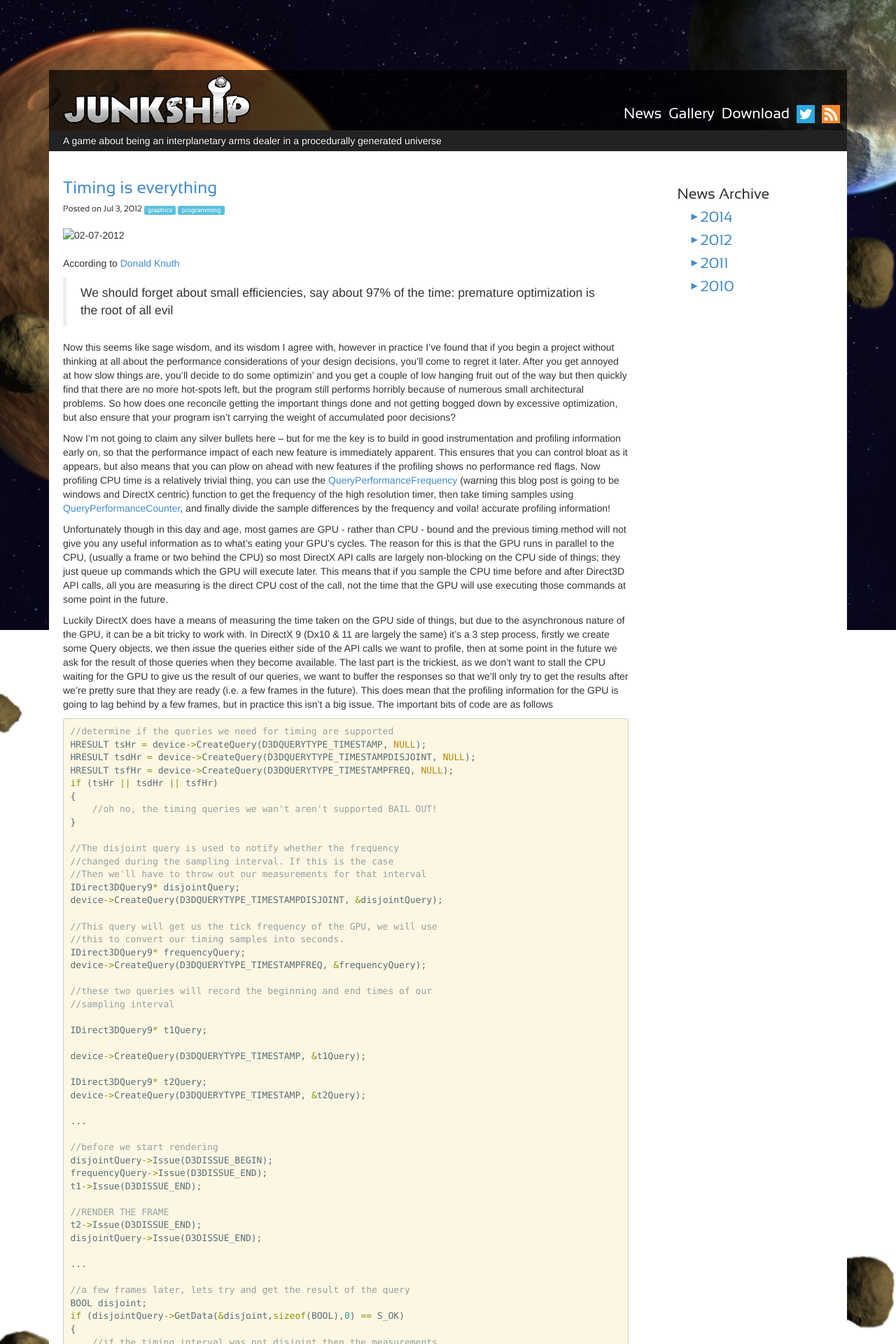
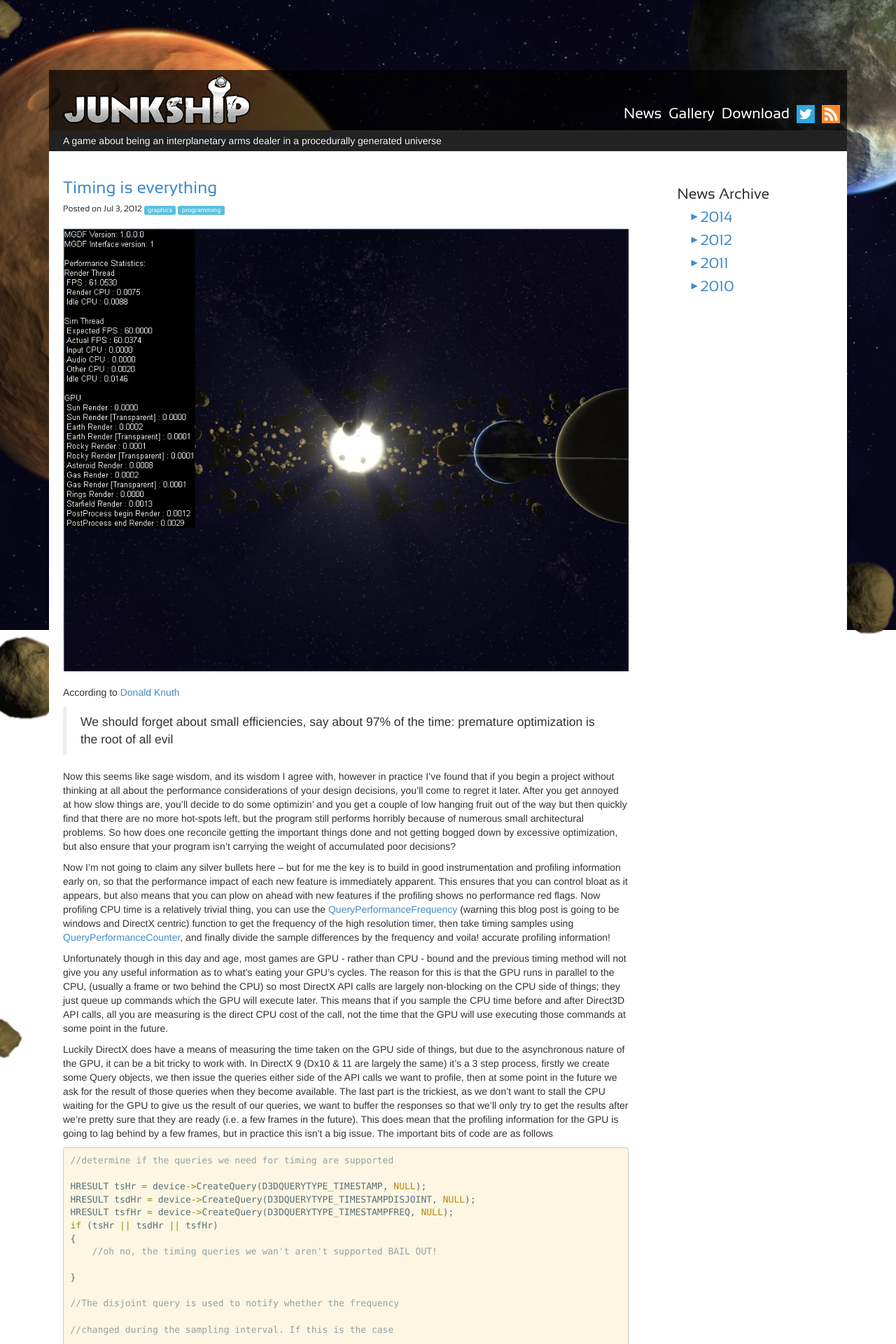
Before and after one commit to mrsharpoblunto/junkship.net, a Jekyll site: the page built from _posts/2012-07-03-timing-is-everything.markdown, in a window 1280 px wide. Shown: the top 1920 px of the page at 70% size. Built offline with Jekyll 4.4.1, drawn with Linux system fonts in a browser that asks for light colours; comment, search, counter and statistics services are not loaded.

Commit message:
Fixed image 404

```diff
--- a/_posts/2012-07-03-timing-is-everything.markdown
+++ b/_posts/2012-07-03-timing-is-everything.markdown
@@ -7,7 +7,7 @@ tags:
 - programming
 ---
 
-![02-07-2012](http://www.junkship.net/Resources/News/rq69DnxxPkKB9MhX7-1f6g.jpg)
+![02-07-2012](/assets/images/news/rq69DnxxPkKB9MhX7-1f6g.jpg)
 
 According to [Donald Knuth](http://en.wikipedia.org/wiki/Donald_Knuth)
 
```
